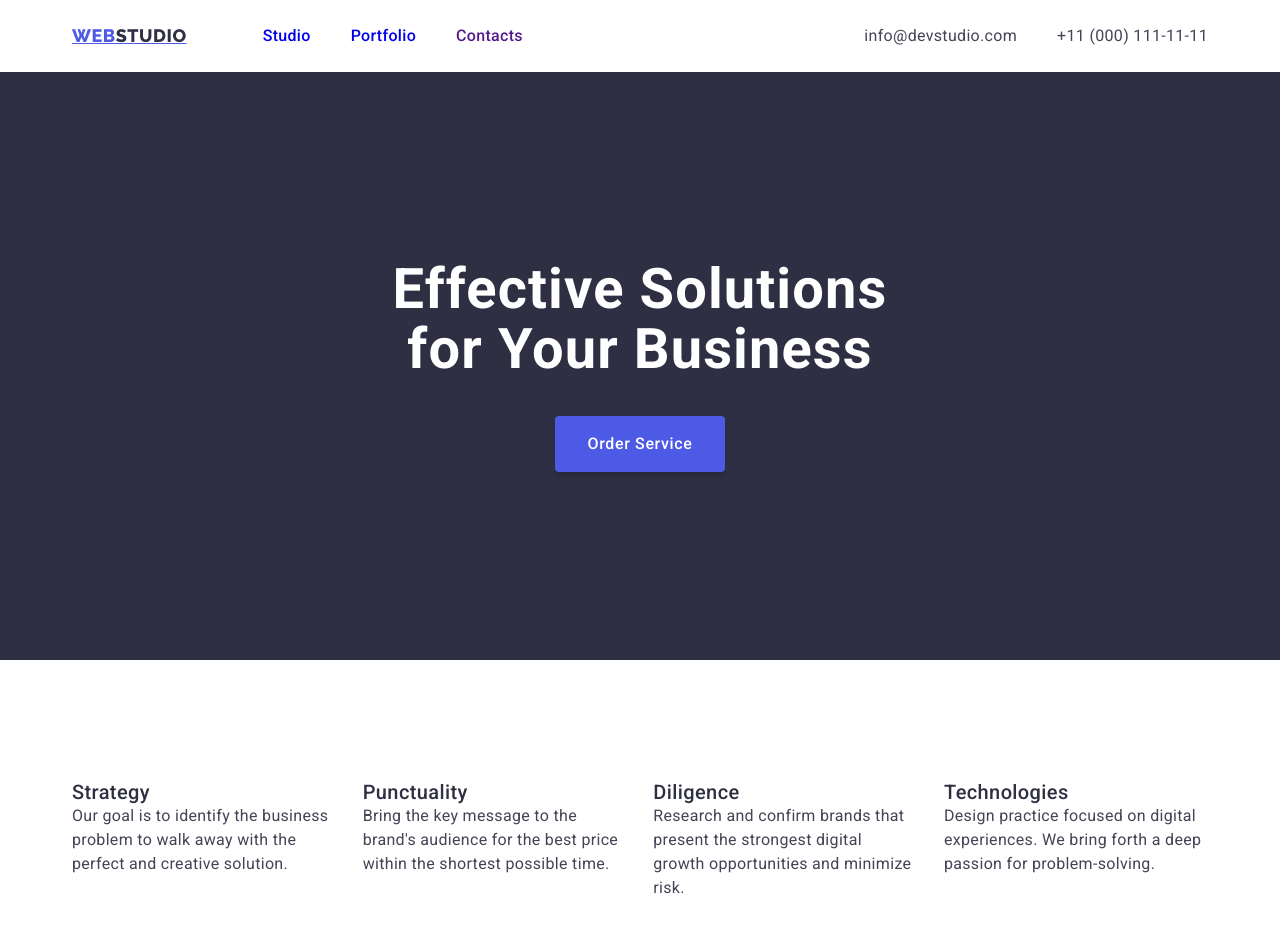
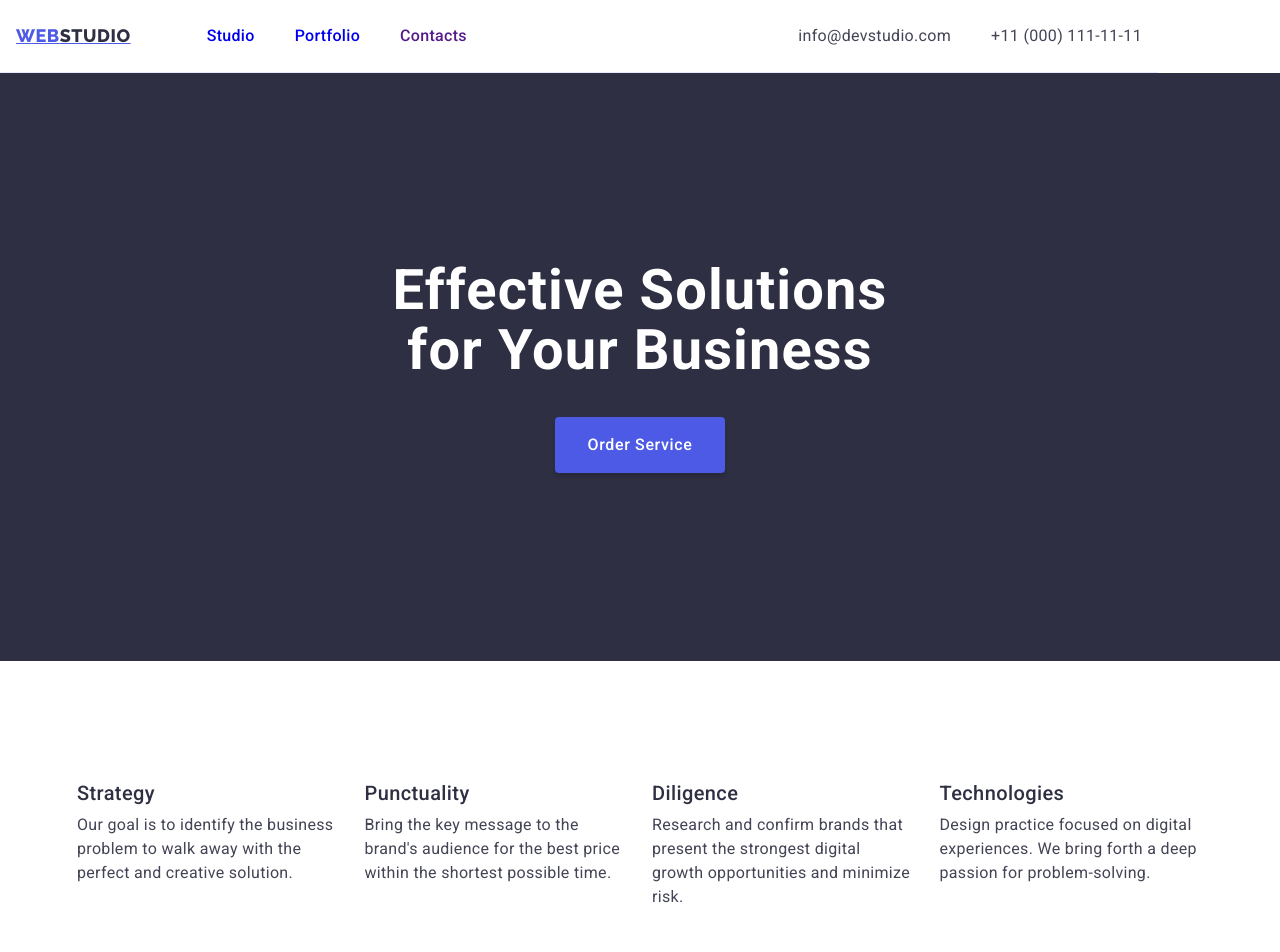
Before and after one commit to Titiof/goit-markup-hw-03, a plain HTML site: page index.html in a window 1280 px wide. Shown: the top 952 px of the page. Drawn offline with nearby package versions, Linux system fonts and the light colour scheme.

Commit message:
Update styles.css

```diff
--- a/css/styles.css
+++ b/css/styles.css
@@ -63,7 +63,7 @@ button {
 }
 
 .container {
-  width: 1168px;
+  width: 1158px;
   margin-left: auto;
   margin-right: auto;
   padding-left: 16px;
@@ -78,13 +78,10 @@ button {
 }
 /* ==========HEADER========== */
 .page-header {
-  padding-top: 24px;
-  padding-bottom: 24px;
   display: flex;
   justify-content: space-between;
-  width: 100%;
-  border: 1px;
-  border-color: var(--accent-hairlines-subtle-backgrounds);
+  width: 1158px;
+  border-bottom: 1px solid #e7e9fc;
 }
 
 .header-container {
@@ -121,10 +118,11 @@ button {
 
 .menu-list {
   display: flex;
-  column-gap: 40px;
+  gap: 40px;
 }
 
 .menu-list-item {
+  padding: 24px 0;
   font-weight: 500;
   font-size: 16px;
   line-height: 1.5;
@@ -135,7 +133,7 @@ button {
 .menu-link {
   display: flex;
   flex-wrap: wrap;
-  column-gap: 40px;
+  gap: 40px;
 }
 
 .contact:hover,
@@ -158,8 +156,8 @@ button {
 /* ==========/HEADER========== */
 
 /* ==========Hero section========== */
+
 .heroimage {
-  margin-bottom: 120px;
   padding-top: 188px;
   padding-bottom: 188px;
   background-color: var(--hero-image-background);
@@ -171,7 +169,7 @@ button {
   align-items: center;
 }
 .hero-title {
-  width: 496px;
+  max-width: 496px;
   margin-bottom: 36px;
   font-weight: 700;
   font-size: 56px;
@@ -229,21 +227,22 @@ button {
 /* ==========SECTION 1========== */
 
 .advantage {
-  margin-bottom: 120px;
+  padding: 120px 0;
 }
 
 .advantage-list {
   display: flex;
   justify-content: space-between;
-  column-gap: 24px;
+  gap: 24px;
 }
 
 .advantage-item {
-  width: 264px;
+  width: calc((100% - 72px) / 4);
   background-color: var(--header-team-card-background);
 }
 
 .advantage-item-title {
+  margin-bottom: 8px;
   font-weight: 500;
   font-size: 20px;
   line-height: 1.2;
@@ -258,7 +257,7 @@ button {
 /* ==========Production========== */
 
 .production {
-  margin-bottom: 120px;
+  padding-bottom: 120px;
 }
 .production-container {
   display: flex;
@@ -268,7 +267,7 @@ button {
 .production-list {
   display: flex;
   justify-content: space-between;
-  column-gap: 24px;
+  gap: 24px;
   margin-top: 72px;
 }
 
@@ -345,6 +344,7 @@ button {
 /* ==========/FOOTER========== */
 
 .subtitile {
+  margin-bottom: 72px;
   font-weight: 700;
   font-size: 36px;
   line-height: 1.11;
```
